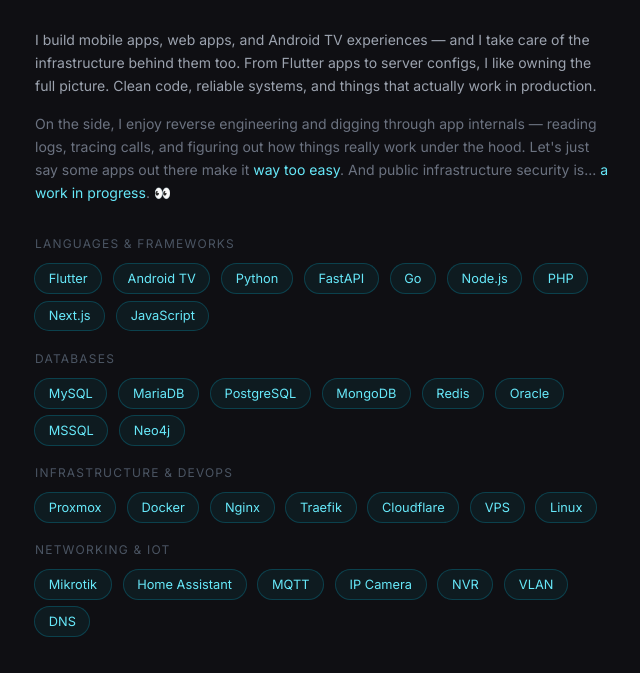
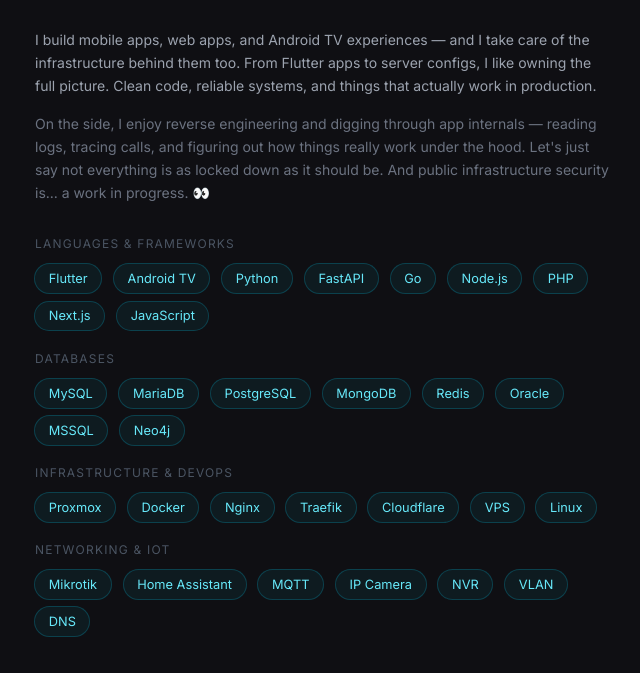
Before and after one commit to dimas-renanda/dimas-renanda.github.io, a plain HTML site: page index.html in a window 1280 px wide. Shown: the part 161-834 px from the top of the page, without its empty margins (317-957 px from the left). Drawn offline with nearby package versions, Linux system fonts and the light colour scheme.

Commit message:
✏️ Remove highlight spans, soften wording

```diff
--- a/index.html
+++ b/index.html
@@ -71,7 +71,7 @@
     </p>
     <p class="text-gray-500 leading-relaxed mb-8 text-sm">
       On the side, I enjoy reverse engineering and digging through app internals — reading logs, tracing calls, and figuring out how things really work under the hood.
-      Let's just say some apps out there make it <span style="color:#67e8f9">way too easy</span>. And public infrastructure security is... <span style="color:#67e8f9">a work in progress</span>. 👀
+      Let's just say not everything is as locked down as it should be. And public infrastructure security is... a work in progress. 👀
     </p>
 
     <!-- Specializations -->
```
